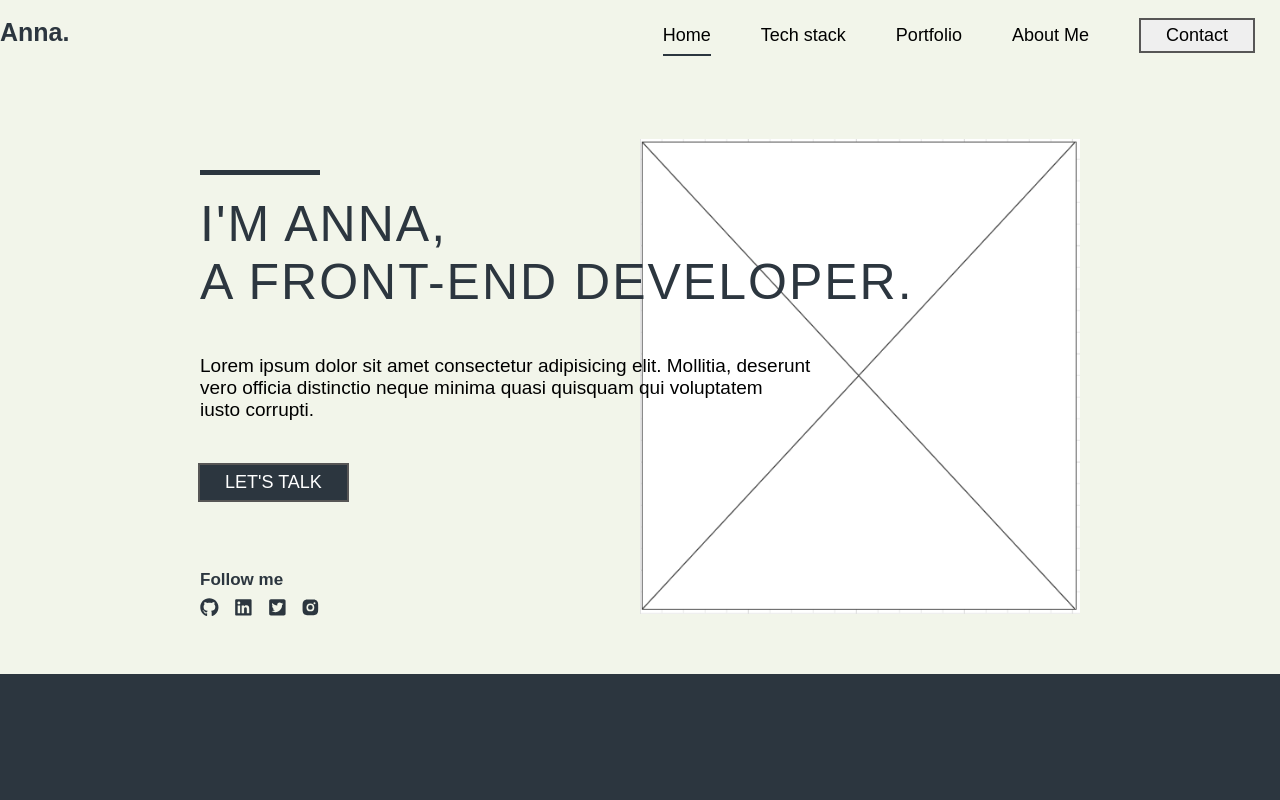
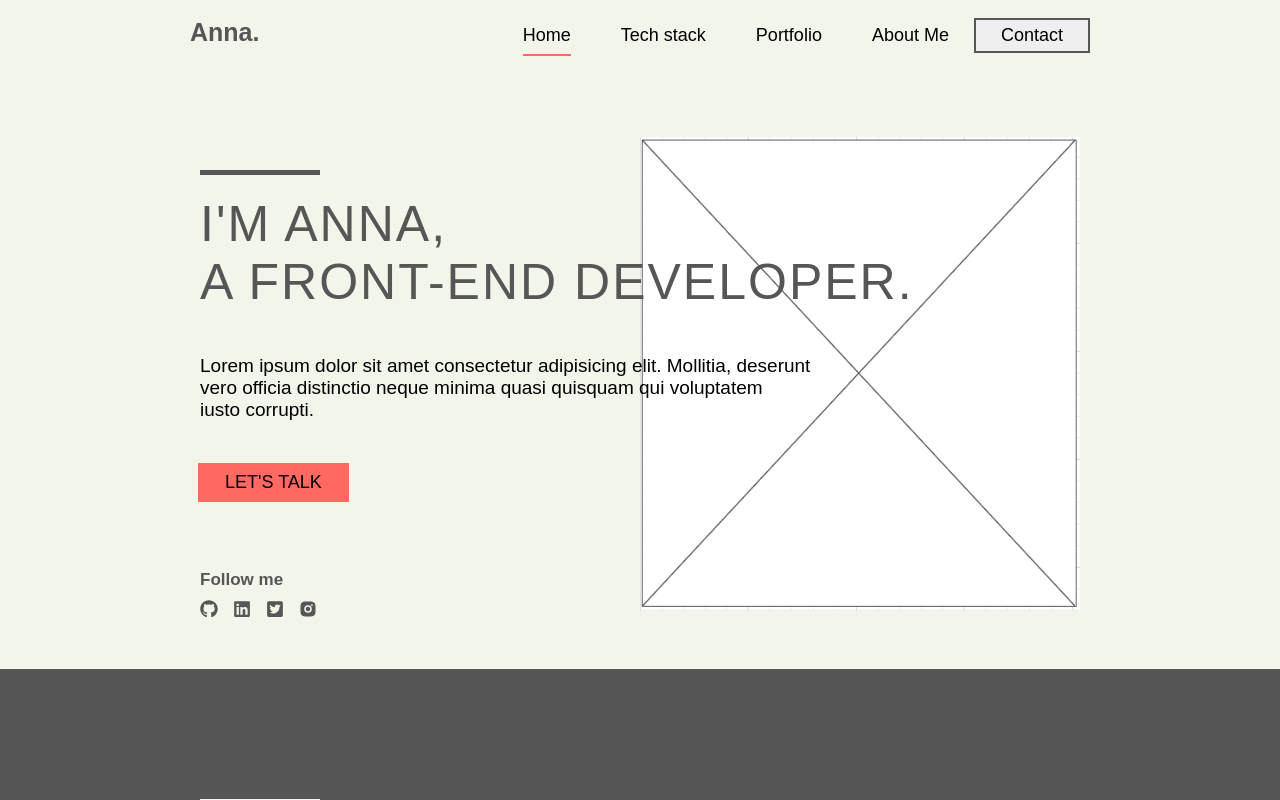
Before and after one commit to AnnaAn01/anna-portfolio-version-2, a React (Create React App) app: page / in a window 1280 px wide. Shown: the top 800 px of the page. Built offline with nearby package versions, Linux system fonts and the light colour scheme.

Commit message:
styling home page

```diff
--- a/src/App.css
+++ b/src/App.css
@@ -8,8 +8,11 @@
 
 :root {
   --mainBgColor: rgb(242, 245, 234);
-
+  /* background-color: #266150; */
+  --secondaryBgColor: rgb(44, 54, 63);
   --mainTxtColor: rgb(44, 54, 63);
+  --mainTxtColor: rgb(87, 86, 86);
+  --mainBtnColor: rgb(255, 105, 97);
 
   /* --mainTxtColor: rgb(87, 86, 86); */
   /* --mainBgColor: #fcf6f5ff; */
--- a/src/Components/Home/Home.css
+++ b/src/Components/Home/Home.css
@@ -68,12 +68,15 @@
   border: none;
   background-color: var(--mainTxtColor);
   /* background-color: #266150; */
+  background-color: var(--mainBtnColor);
   padding: 0.7rem 2.5rem;
-  color: white;
+  color: black;
+  /* color: white; */
   font-size: 1.8rem;
   cursor: pointer;
   transition: all 0.5s ease-out;
-  box-shadow: 0 0 0 2px rgb(87, 86, 86);
+  /* box-shadow: 0 0 0 2px rgb(87, 86, 86); */
+  box-shadow: 0 0 0 2px #ff6961;
   text-transform: uppercase;
 }
 
@@ -94,12 +97,20 @@
 }
 
 .homepage__sns-icons-wrapper {
-  font-size: 3rem;
+  /* font-size: 3rem; */
   color: var(--mainTxtColor);
 }
 
 .homepage__sns-icons {
   margin-right: 1.5rem;
+  margin-top: 1rem;
+  cursor: pointer;
+  border-radius: 1px;
+  font-size: 1.8rem;
+}
+
+.homepage__sns-icons:hover {
+  color: #ff6961;
 }
 
 @media screen and (max-width: 1100px) {
--- a/src/Components/Navbar/NavbarBackup.css
+++ b/src/Components/Navbar/NavbarBackup.css
@@ -1,25 +1,10 @@
 .navbar-header {
-  /* background-color: #40e340;
-
-  height: 80px;
-
   display: flex;
-  justify-content: center;
-  align-items: center;
-  font-size: 1rem;
-  position: sticky;
-  top: 0;
-  z-index: 10; */
-
-  display: flex;
-
   position: fixed;
   align-items: center;
   height: 8rem;
   width: 100%;
   width: 100vw;
-  /* padding: 0 2rem; */
-
   background-color: rgba(242, 245, 234);
   font-size: 3rem;
   z-index: 100;
@@ -60,6 +45,8 @@
   width: 100%;
   /* padding: 0 24px; */
   max-width: 1300px;
+  margin: 0 19rem;
+  /* background-color: blue; */
 }
 
 .nav-menu {
@@ -98,6 +85,7 @@ nav {
   display: inline-block;
   padding-bottom: 1rem;
   background-image: linear-gradient(rgb(44, 54, 63) 0 0);
+  background-image: linear-gradient(rgb(255, 105, 97) 0 0);
   background-position: 0 100%; /*OR bottom left*/
   background-size: 0% 3px;
   background-repeat: no-repeat;
@@ -129,13 +117,15 @@ nav {
 
   align-items: center;
   justify-content: center;
-  margin: 0 2.5rem;
+  margin: 0 0rem;
   cursor: pointer;
 }
 
 .nav-contact-btn:hover {
   color: white;
   background-color: rgb(87, 86, 86);
+  background-color: var(--mainBtnColor);
+  /* background-color: rgb(87, 86, 86); */
 }
 
 .hamburger {
@@ -149,7 +139,8 @@ nav {
   text-decoration-thickness: 2px; */
   display: inline-block;
   padding-bottom: 1rem;
-  background-image: linear-gradient(rgb(44, 54, 63) 0 0);
+  /* background-image: linear-gradient(rgb(44, 54, 63) 0 0); */
+  background-image: linear-gradient(rgb(255, 105, 97) 0 0);
   background-position: 0 100%; /*OR bottom left*/
   background-size: 0% 3px;
   background-repeat: no-repeat;
```
